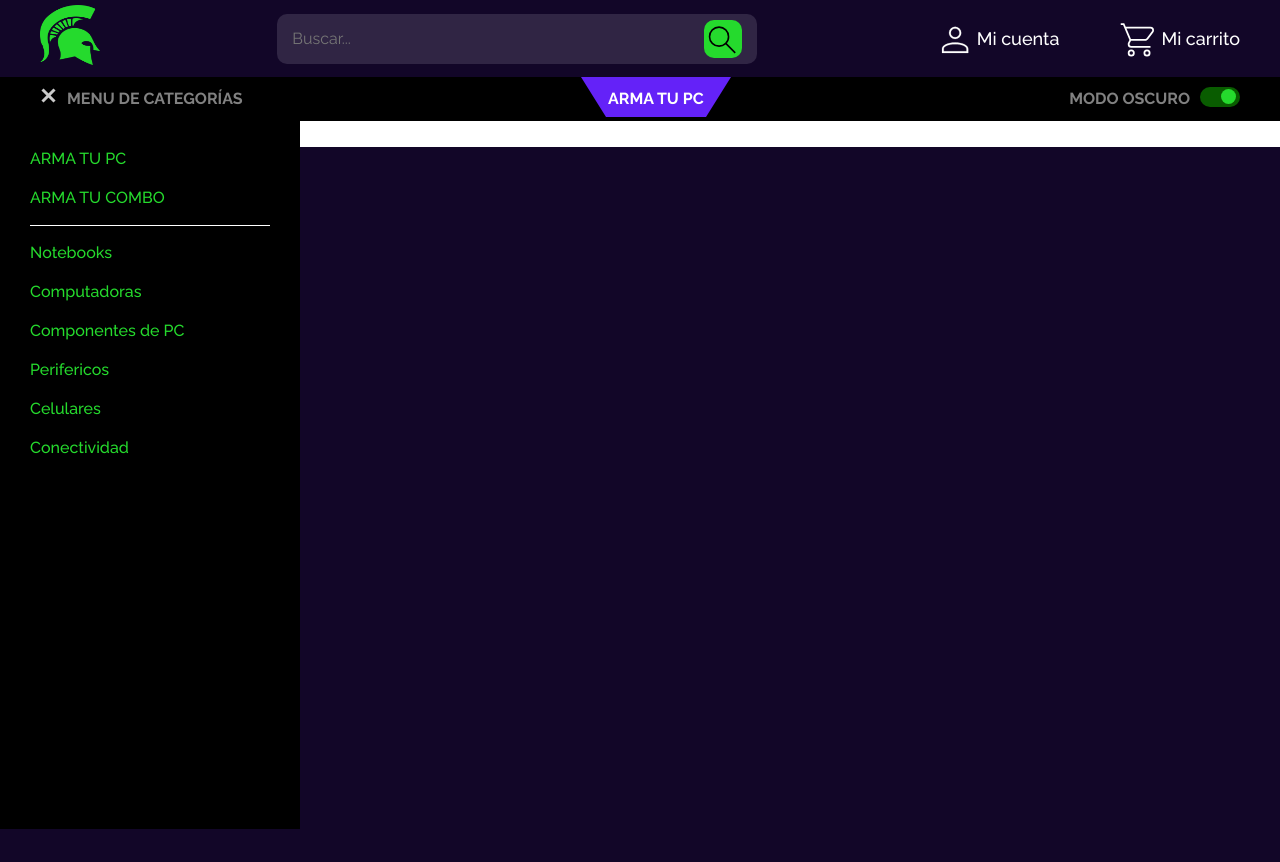
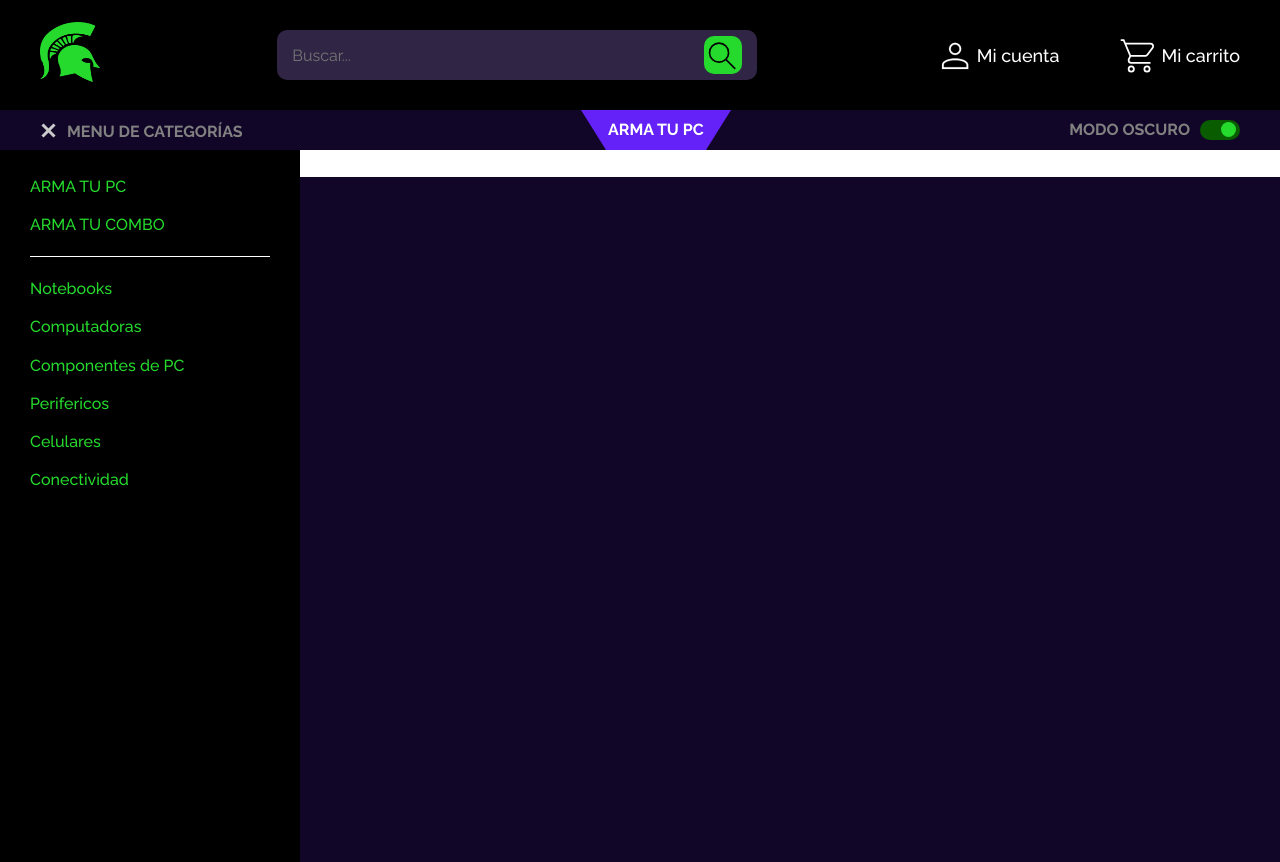
Before and after one commit to CoraYako/spartan-hardware, a Next.js app in the folder Client/: page / in a window 1280 px wide. Both pictures are taken after a click on the element "MENU DE CATEGORÍAS". Before the commit the page ends 829 px from the top, so only its background shows below. Built offline with nearby package versions, Linux system fonts and the light colour scheme; a web font is replaced by a local one.

Commit message:
Update: Global styles, set global style dark or light

```diff
--- a/Client/components/common/Navbar.js
+++ b/Client/components/common/Navbar.js
@@ -29,18 +29,20 @@ export const Navbar = () => {
 }
 
 const Nav = styled.nav`
-  height: 12rem;
-  background-color: var(--secondaryViolet1);
+  height: 15rem;
+  background-color: var(--mainBlack);
   width: 100%;
   display: flex;
   flex-direction: column;
   justify-content: space-between;
   position: relative;
+
   .container-nav {
     padding: 0.5rem 4rem;
     display: flex;
     flex-direction: row;
     align-items: center;
     justify-content: space-between;
+    margin: auto 0;
   }
 `
--- a/Client/components/common/SubMenu/ButtonViolet.js
+++ b/Client/components/common/SubMenu/ButtonViolet.js
@@ -21,6 +21,7 @@ const Container = styled.div`
     color: #fff;
     font-weight: 700;
     text-align: center;
+    font-size: 16px;
   }
   .gradient {
     border-top: 40px solid var(--tertiaryNavy1);
--- a/Client/components/common/SubMenu/HiddenMenu.js
+++ b/Client/components/common/SubMenu/HiddenMenu.js
@@ -26,7 +26,7 @@ const itemVariants = {
 const sideVariants = {
   closed: {
     transition: {
-      staggerChildren: 0.09,
+      staggerChildren: 0.05,
       staggerDirection: -1,
     },
   },
@@ -52,7 +52,7 @@ export const HiddenMenu = ({ open, action }) => {
           }}
           exit={{
             width: 0,
-            transition: { delay: 0.7, duration: 0.3 },
+            transition: { delay: 0.7, duration: 0.2 },
           }}
         >
           <ContainerItems
@@ -112,13 +112,14 @@ const ContainerItems = styled(motion.div)`
   display: flex;
   flex-direction: column;
   padding: 3rem 3rem;
-  gap: 1.5rem;
+  gap: 2.5rem;
 `
 
 const Text = styled(motion.p)`
   display: flex;
   align-items: center;
   color: ${(props) => (props?.selected ? '#fff' : '')};
+  font-size: 16px;
   .bar {
     display: ${(props) => (props?.selected ? 'inherit' : 'none')};
     width: 2px;
--- a/Client/components/common/SubMenu/Submenu.js
+++ b/Client/components/common/SubMenu/Submenu.js
@@ -21,7 +21,7 @@ export const Submenu = () => {
 }
 
 const Container = styled.div`
-  background-color: var(--mainBlack);
+  background-color: var(--secondaryViolet1);
   color: var(--gray3);
   padding: 1rem 4rem;
   display: flex;
@@ -32,9 +32,11 @@ const Container = styled.div`
     display: flex;
     gap: 10px;
     cursor: pointer;
+    align-items: flex-end;
 
     p {
       font-weight: 700;
+      font-size: 16px;
     }
   }
 `
--- a/Client/components/common/SubMenu/Switch.js
+++ b/Client/components/common/SubMenu/Switch.js
@@ -63,11 +63,13 @@ const Container = styled.div`
   min-width: 170px;
   cursor: pointer;
   display: flex;
+  align-items: center;
   user-select: none;
   gap: 10px;
   justify-content: space-between;
 
   p {
     font-weight: 700;
+    font-size: 16px;
   }
 `
--- a/Client/configs/text-styles.js
+++ b/Client/configs/text-styles.js
@@ -17,31 +17,43 @@ export default `
   }
 
   h1 {
-    font-size: ${typography.fontSize9};
+    font-size: ${typography.fontSize4};
     font-weight: ${typography.fontWeightBold};
+    line-height: ${typography.lineHeightH1};
   }
 
   h2 {
     font-size: ${typography.fontSize8};
+    font-weight: ${typography.fontWeightBold};
+    line-height: ${typography.lineHeightH2};
   }
 
   h3 {
     font-size: ${typography.fontSize6};
+    line-height: ${typography.lineHeightH3};
+    font-weight: ${typography.fontWeightSemiBold};
   }
 
   h4 {
     font-size: ${typography.fontSize5};
+    line-height: ${typography.lineHeightH4};
+    font-weight: ${typography.fontWeightRegular};
   }
 
   h5 {
     font-size: ${typography.fontSize4};
+    line-height: ${typography.lineHeightH4};
+    font-weight: ${typography.fontWeightRegular};
   }
 
   h6 {
     font-size: ${typography.fontSize3};
+    line-height: ${typography.lineHeightH4};
+    font-weight: ${typography.fontWeightRegular};
   }
   p {
-    font-size: ${typography.fontSize2};
+    font-size: 0.875rem;
+    line-height: 1.313rem;
   }
 
   strong {
--- a/Client/constants/typography.js
+++ b/Client/constants/typography.js
@@ -10,9 +10,15 @@ const fontSize8 = '3.9rem'
 const fontSize9 = '4.9rem'
 const fontSizeBase = '62.5%'
 const fontWeightBold = 700
+const fontWeightSemiBold = 600
 const fontWeightNormal = 500
+const fontWeightRegular = 400
 const lineHeightCondensed = 1.3
 const lineHeightNormal = 1.5
+const lineHeightH1 = '2.875rem'
+const lineHeightH2 = '1.688rem'
+const lineHeightH3 = '1.5rem'
+const lineHeightH4 = '1.688rem'
 
 export default {
   fontFamily,
@@ -27,7 +33,13 @@ export default {
   fontSize9,
   fontSizeBase,
   fontWeightBold,
+  fontWeightSemiBold,
   fontWeightNormal,
+  fontWeightRegular,
   lineHeightCondensed,
   lineHeightNormal,
+  lineHeightH1,
+  lineHeightH2,
+  lineHeightH3,
+  lineHeightH4,
 }
```
